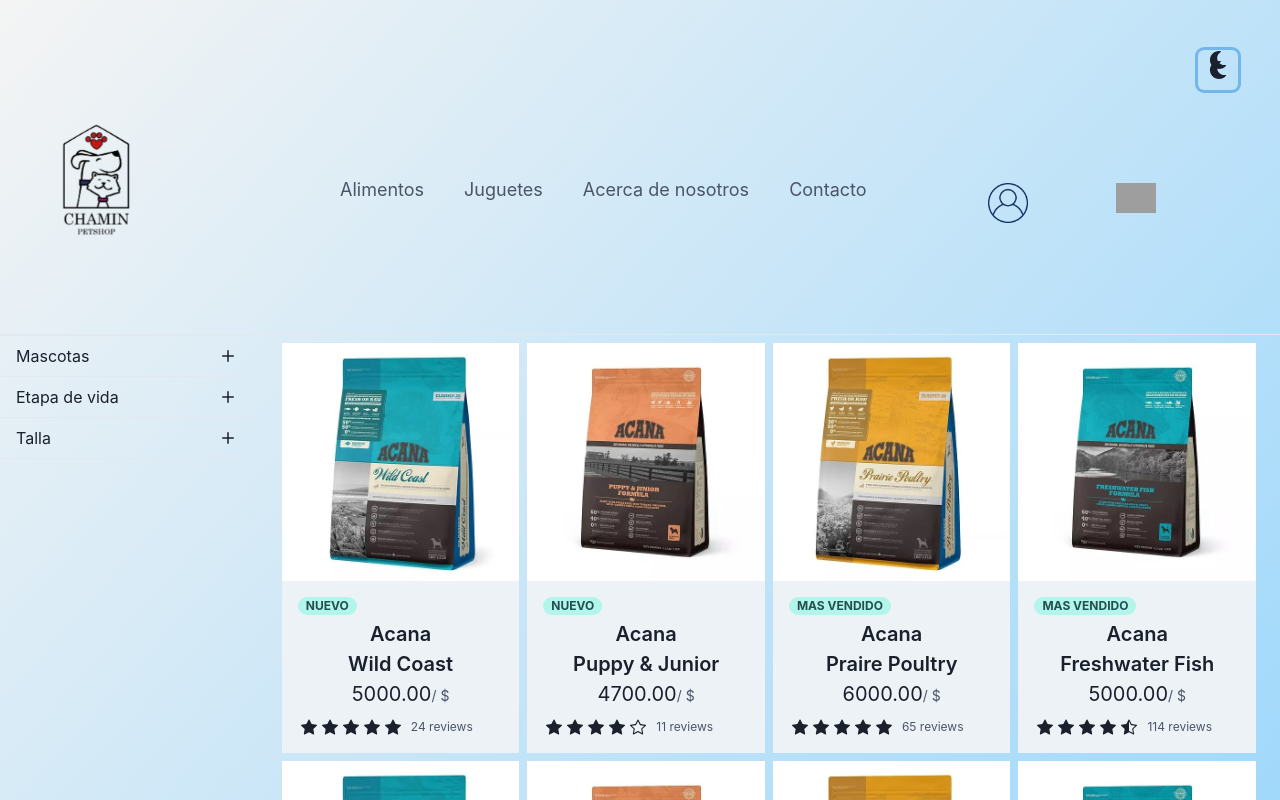
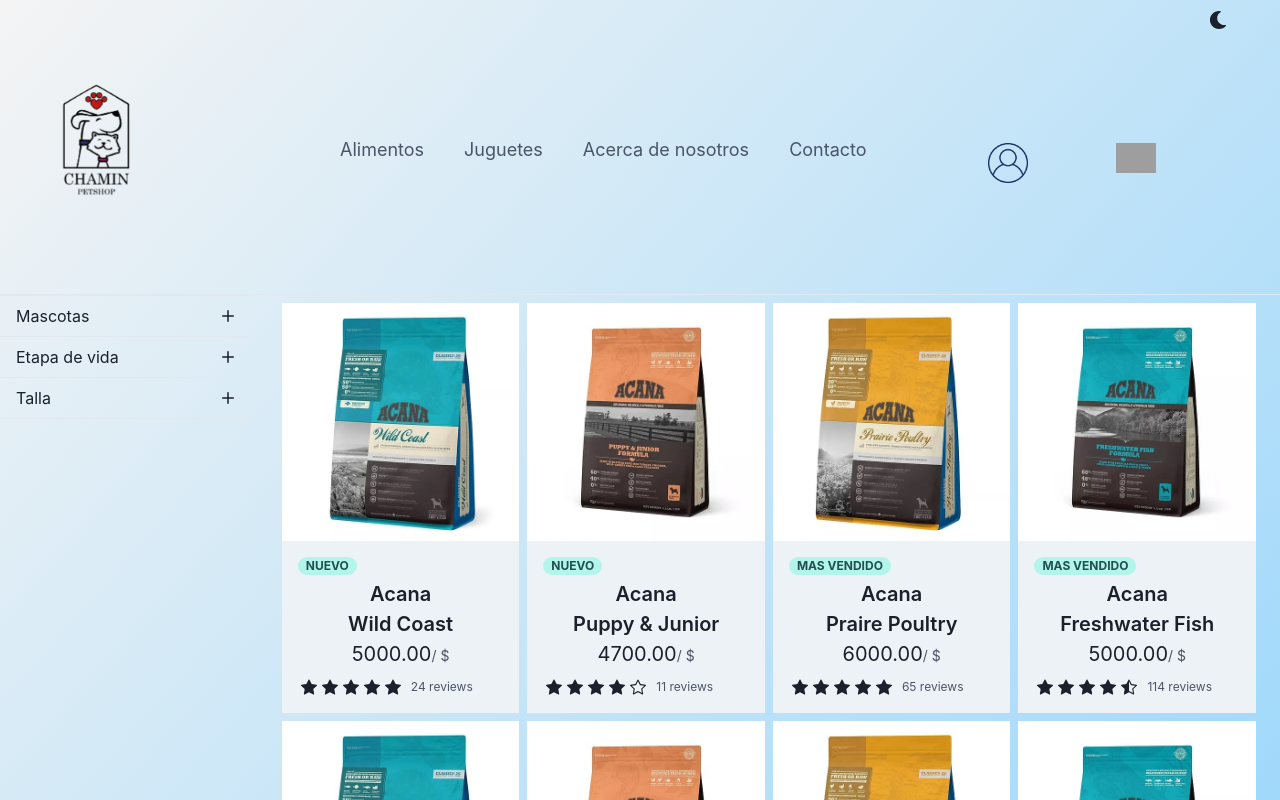
Before and after one commit to d-ohm-dev/vite-chamin-ts, a React (Vite) app: page /product-view in a window 1280 px wide. Shown: the top 800 px of the page. Built offline with nearby package versions, Linux system fonts and the light colour scheme; grey boxes are pictures that could not be loaded.

Commit message:
newNavBar

```diff
--- a/src/containers/ProductView.tsx
+++ b/src/containers/ProductView.tsx
@@ -1,7 +1,6 @@
 import { Box, Grid, GridItem, useColorModeValue } from "@chakra-ui/react";
 // import Navbar from "../elements/ProductView/NavbarPV";
 import Navbar from "../elements/CommonElements/newNavBar";
-import  ColorModeSwitcher  from "../elements/FrontPage/ColorModeSwitcher";
 // import FlexView from "../elements/ProductView/ProductDetails";
 import Footer from "../elements/CommonElements/Footer";
 import ProductDetails from "../elements/ProductView/ProductDetails";
@@ -20,7 +19,6 @@
     bg={useColorModeValue('linear-gradient( to bottom right, rgba(244, 244, 244, 1), rgb(137, 209, 253) )', 'linear-gradient( to bottom right, #0c4083, rgba(19, 29, 77, 0.94) )')}
     >
       <GridItem rowSpan={1} colSpan={1}>
-        <ColorModeSwitcher display='flex' position='relative' top='15%' left='93%' />
         {/* <PlacementExample/> */}
         <Navbar />
       </GridItem>
--- a/src/containers/ProductViewGallery.tsx
+++ b/src/containers/ProductViewGallery.tsx
@@ -1,7 +1,6 @@
 import { Box, Grid, GridItem, useColorModeValue } from "@chakra-ui/react";
 // import Navbar from "../elements/ProductView/NavbarPV";
 import Navbar from "../elements/CommonElements/newNavBar";
-import ColorModeSwitcher from "../elements/FrontPage/ColorModeSwitcher";
 // import FlexView from "../elements/ProductView/ProductDetails";
 import Footer from "../elements/CommonElements/Footer";
 import Gallery from "../elements/GalleryView/ProductGallery";
@@ -20,7 +19,6 @@
     bg={useColorModeValue('linear-gradient( to bottom right, rgba(244, 244, 244, 1), rgb(137, 209, 253) )', 'linear-gradient( to bottom right, #0c4083, rgba(19, 29, 77, 0.94) )')}
     >
       <GridItem rowSpan={1} colSpan={1}>
-        <ColorModeSwitcher display='flex' position='relative' top='15%' left='93%' autoFocus={true} />
         {/* <PlacementExample/> */}
         <Navbar />
       </GridItem>
```
